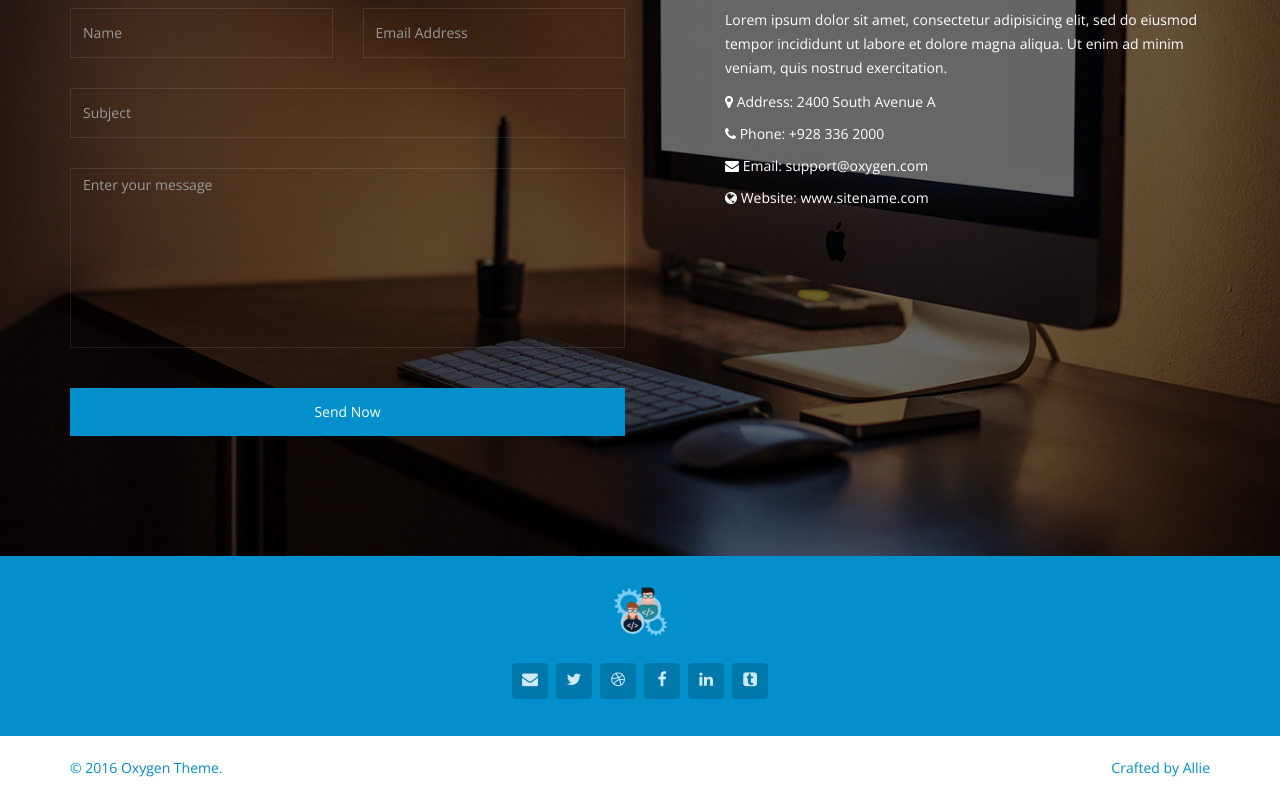
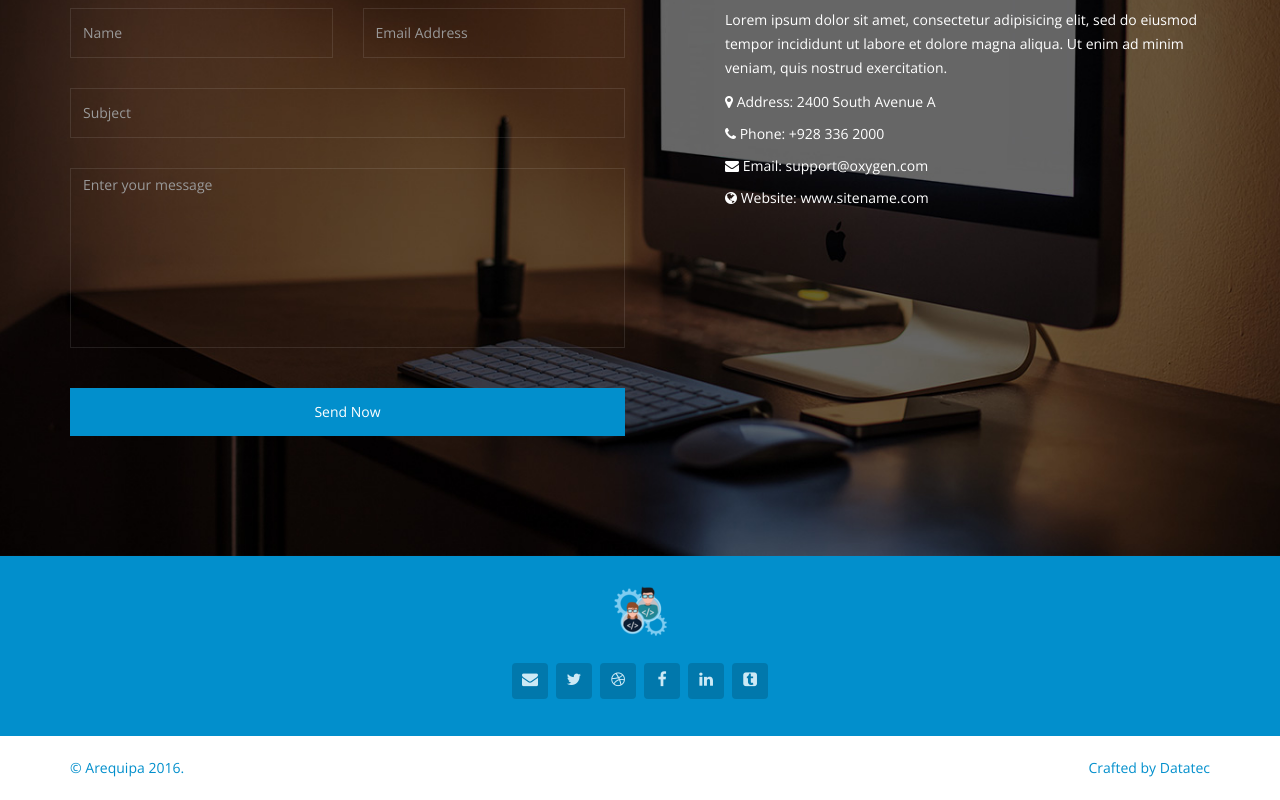
Before and after one commit to luis201420/datatec, a plain HTML site: page index.html in a window 1280 px wide. Shown: the part 6093-6893 px from the top of the page. Drawn offline with nearby package versions, Linux system fonts and the light colour scheme; some packages are replaced by stand-ins of ours.

Commit message:
limpiando3

```diff
--- a/index.html
+++ b/index.html
@@ -684,10 +684,10 @@
       <div class="container">
         <div class="row">
           <div class="col-sm-6">
-            <p>&copy; 2016 Oxygen Theme.</p>
+            <p>&copy; Arequipa 2016.</p>
           </div>
           <div class="col-sm-6">
-            <p class="pull-right">Crafted by <a href="http://designscrazed.org/">Allie</a></p>
+            <p class="pull-right">Crafted by <a href="http://designscrazed.org/">Datatec</a></p>
           </div>
         </div>
       </div>
```
